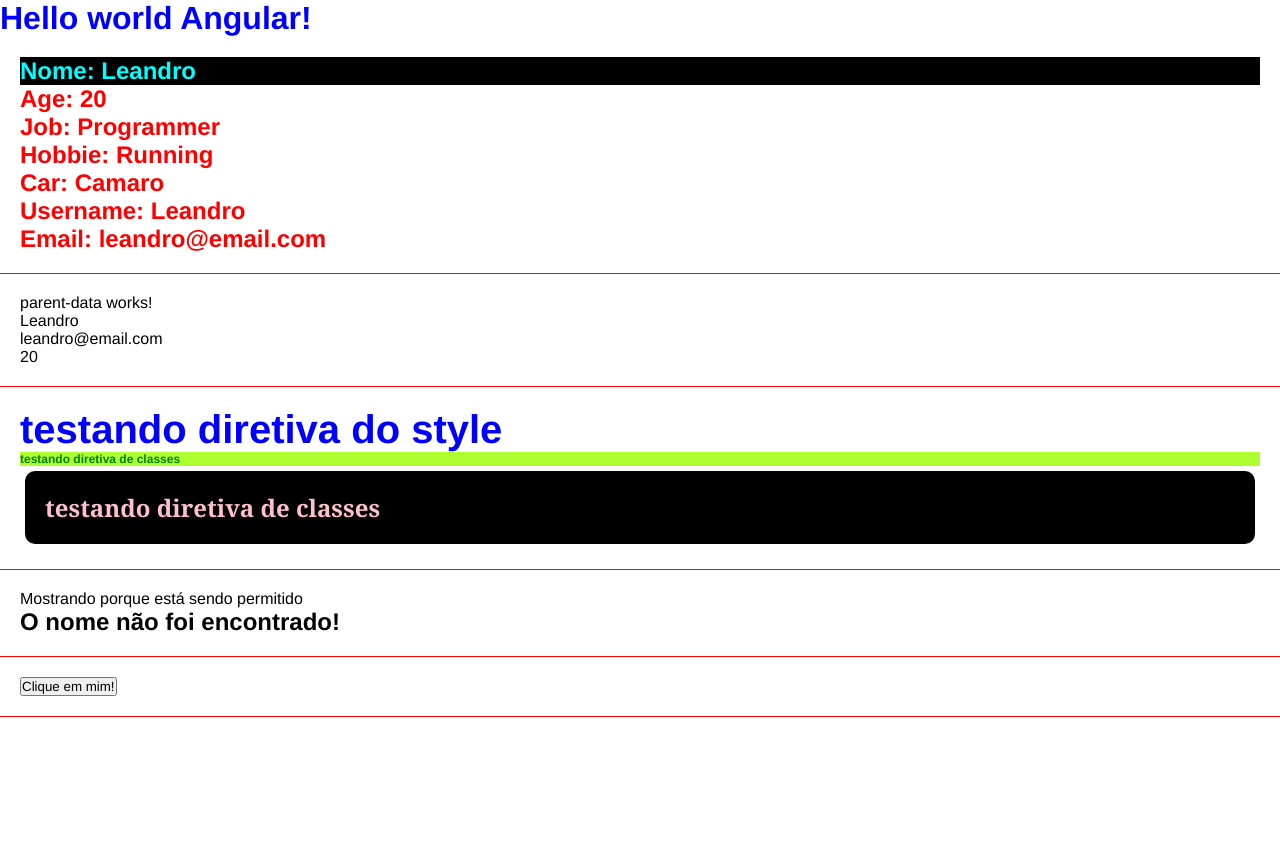
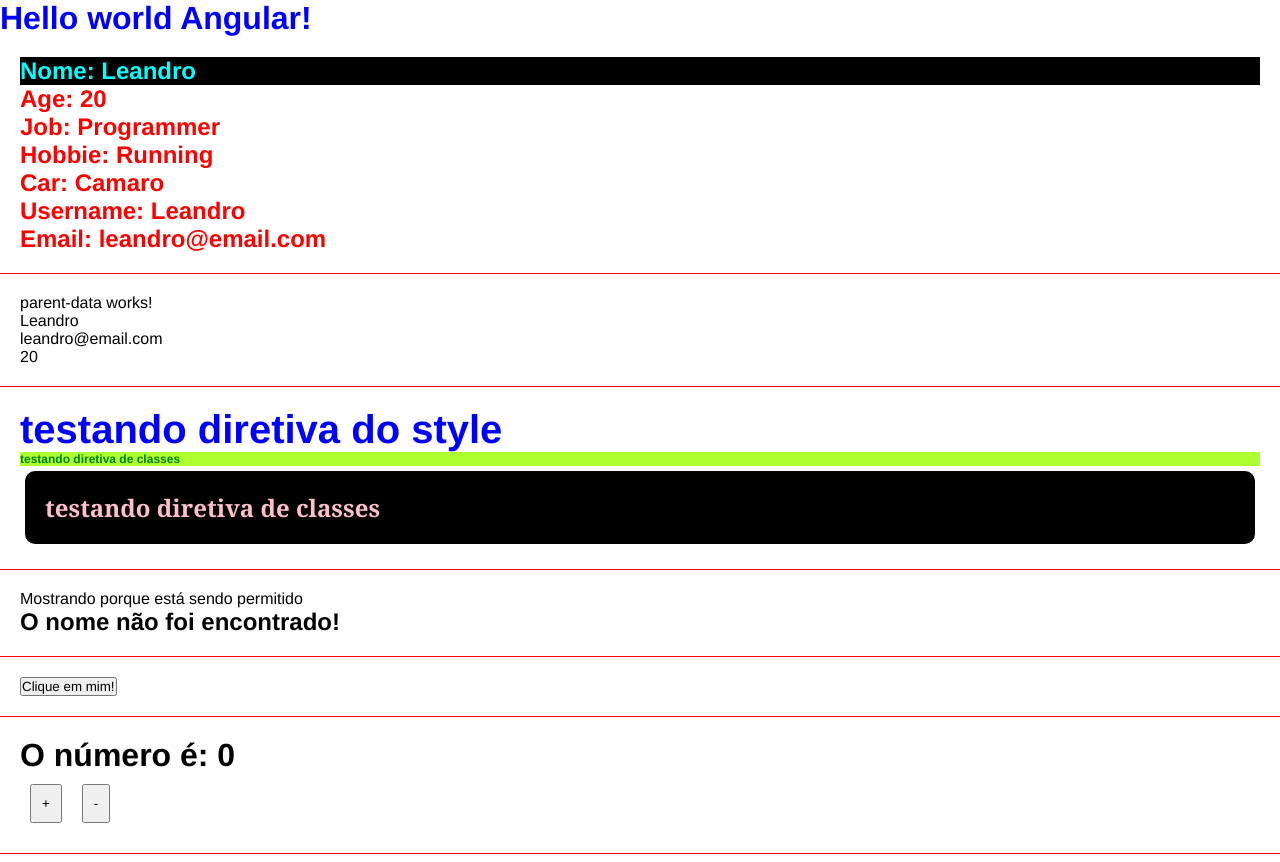
Before and after one commit to MartiniLeandro/Angular_Estudos, an Angular app: page / in a window 1280 px wide. Shown: the top 862 px of the page. Built offline with nearby package versions, Linux system fonts and the light colour scheme.

Commit message:
passando eventos do filho para o pai

```diff
--- a/src/app/app.html
+++ b/src/app/app.html
@@ -4,3 +4,4 @@
 <app-directives></app-directives>
 <app-if-render></app-if-render>
 <app-eventos></app-eventos>
+<app-emitter></app-emitter>
--- a/src/app/app.ts
+++ b/src/app/app.ts
@@ -4,10 +4,11 @@ import { ParentData } from './components/parent-data/parent-data';
 import { Directives } from './components/directives/directives';
 import { IfRender } from './components/if-render/if-render';
 import { Eventos } from "./components/eventos/eventos";
+import { Emitter } from './components/emitter/emitter';
 
 @Component({
   selector: 'app-root',
-  imports: [FirstComponent, ParentData, Directives, IfRender, Eventos],
+  imports: [FirstComponent, ParentData, Directives, IfRender, Eventos,Emitter],
   templateUrl: './app.html',
   styleUrl: './app.css'
 })
--- /dev/null
+++ b/src/app/components/change-number/change-number.css
@@ -0,0 +1,4 @@
+button{
+    padding: 10px;
+    margin: 10px;
+}
--- /dev/null
+++ b/src/app/components/change-number/change-number.html
@@ -0,0 +1,2 @@
+<button (click)="addNumber()">+</button>
+<button (click)="subNumber()">-</button>
--- /dev/null
+++ b/src/app/components/change-number/change-number.ts
@@ -0,0 +1,22 @@
+import { Component, Output, EventEmitter } from '@angular/core';
+
+@Component({
+  selector: 'app-change-number',
+  imports: [],
+  templateUrl: './change-number.html',
+  styleUrl: './change-number.css'
+})
+export class ChangeNumber {
+  @Output() addNumberClick: EventEmitter<any> = new EventEmitter();
+  @Output() subNumberClick: EventEmitter<any> = new EventEmitter();
+
+  addNumber(){
+    this.addNumberClick.emit();
+  }
+
+  subNumber(){
+    this.subNumberClick.emit();
+  }
+
+
+}
--- /dev/null
+++ b/src/app/components/emitter/emitter.html
@@ -0,0 +1,4 @@
+<div class="class">
+    <h1>O número é: {{myNumber}}</h1>
+    <app-change-number (addNumberClick)="addNumber()" (subNumberClick)="subNumber()"></app-change-number>
+</div>
--- /dev/null
+++ b/src/app/components/emitter/emitter.ts
@@ -0,0 +1,20 @@
+import { Component } from '@angular/core';
+import { ChangeNumber } from "../change-number/change-number";
+
+@Component({
+  selector: 'app-emitter',
+  imports: [ChangeNumber],
+  templateUrl: './emitter.html',
+  styleUrl: './emitter.css'
+})
+export class Emitter {
+  myNumber:number = 0;
+
+  addNumber(){
+    this.myNumber++
+  }
+
+  subNumber(){
+    this.myNumber--
+  }
+}
```
Also changed, not shown: src/app/components/emitter/emitter.css (added), 2 other files (tests, documents, lock files or other folders).
